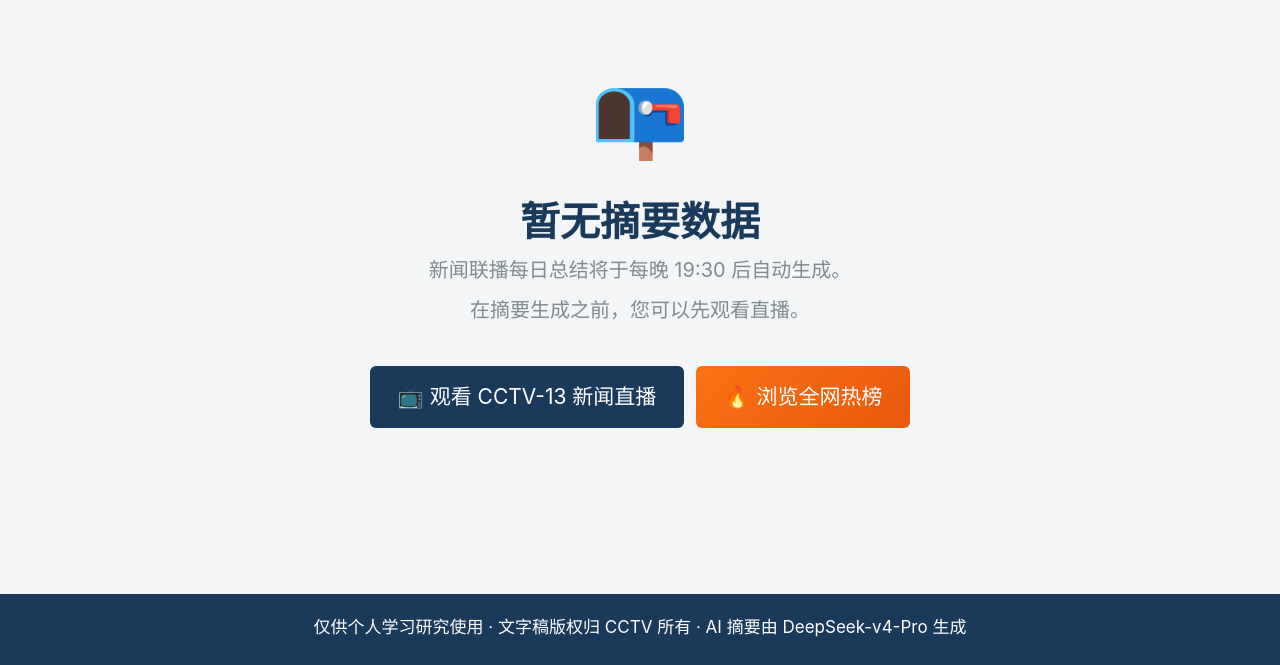
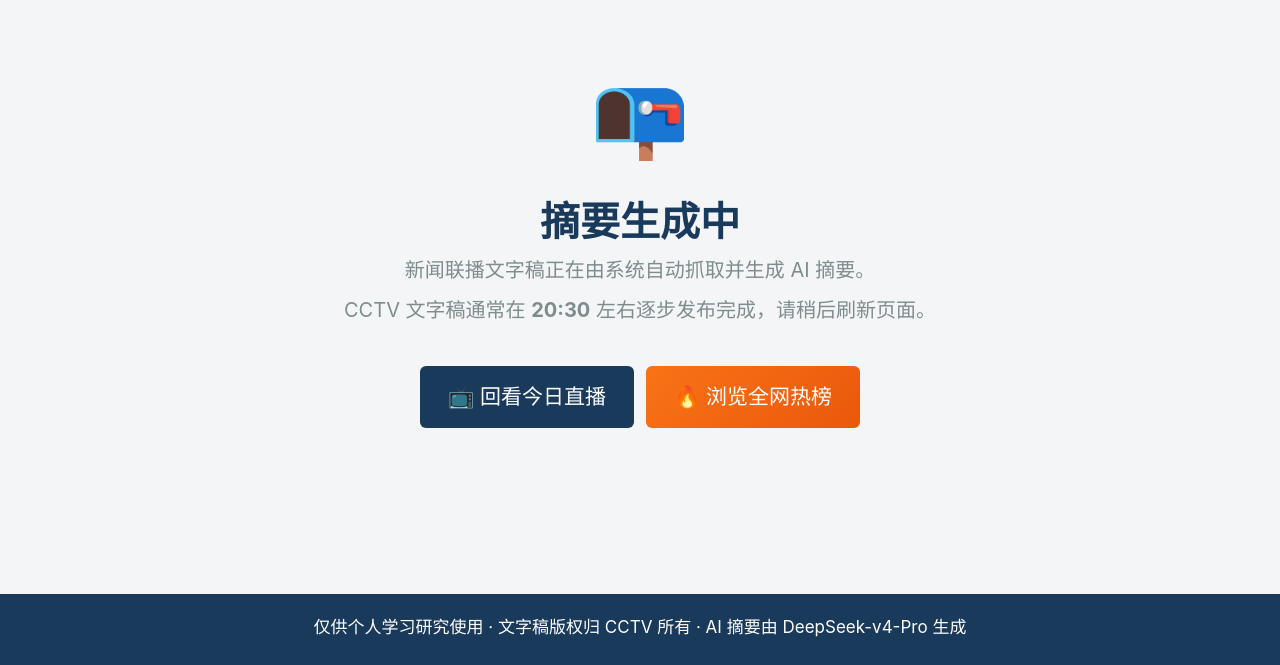
Before and after one commit to Xuanting23/xwlb-summary, a Flask app: page / in a window 1280 px wide. Shown: the part 135-800 px from the top of the page. Run offline with Flask 3, Linux system fonts and the light colour scheme; data that the repository does not hold is empty; some libraries are stand-ins or nearby versions.

Commit message:
feat: 空状态按时间段智能切换 — 19点前看直播，19点后看回放
- app.py: 首页传入 after_19 标志（北京时间 UTC+8）
- index.html 空状态分为两种场景：
  - 19:00 前：暂无摘要 + 20:30 提示 + 观看直播按钮
  - 19:00 后：摘要生成中 + 20:30 提示 + 回看今日直播按钮（自动拼当天日期）
- 两态均保留全网热榜入口

```diff
--- a/app.py
+++ b/app.py
@@ -3,7 +3,7 @@
 """
 
 import logging
-from datetime import date, datetime
+from datetime import date, datetime, timezone, timedelta
 
 from flask import Flask, jsonify, render_template, request
 
@@ -43,10 +43,20 @@ def index():
     """首页 — 仅展示今日摘要，无数据则显示空状态。"""
     latest = get_latest_summary()
     today = date.today()
+
+    # 北京时间（UTC+8）
+    beijing_now = datetime.now(timezone.utc) + timedelta(hours=8)
+    after_19 = beijing_now.hour >= 19
+
     # 最新摘要如果不是今天的，就不显示（避免跨天后展示旧闻）
     if latest and str(latest.get("date", "")) != str(today):
         latest = None
-    return render_template("index.html", summary=latest, today=today)
+    return render_template(
+        "index.html",
+        summary=latest,
+        today=today,
+        after_19=after_19,
+    )
 
 
 @app.route("/history")
--- a/templates/index.html
+++ b/templates/index.html
@@ -170,15 +170,26 @@
 
 {% else %}
 {# ====== 空状态 ====== #}
+{% set date_compact = today | string | replace('-', '') %}
 <div class="empty-state">
     <div class="empty-icon">📭</div>
+    {% if after_19 %}
+    <h1>摘要生成中</h1>
+    <p>新闻联播文字稿正在由系统自动抓取并生成 AI 摘要。</p>
+    <p class="text-muted">CCTV 文字稿通常在 <strong>20:30</strong> 左右逐步发布完成，请稍后刷新页面。</p>
+    <div class="empty-actions">
+        <a href="https://tv.cctv.com/lm/xwlb/day/{{ date_compact }}.shtml" target="_blank" rel="noopener" class="btn btn-live btn-lg">📺 回看今日直播</a>
+        <a href="https://tophub.today" target="_blank" rel="noopener" class="btn btn-hot btn-lg">🔥 浏览全网热榜</a>
+    </div>
+    {% else %}
     <h1>暂无摘要数据</h1>
     <p>新闻联播每日总结将于每晚 19:30 后自动生成。</p>
-    <p class="text-muted">在摘要生成之前，您可以先观看直播。</p>
+    <p class="text-muted">CCTV 文字稿通常在 <strong>20:30</strong> 左右发布完成，届时摘要将自动更新。</p>
     <div class="empty-actions">
         <a href="https://tv.cctv.com/live/cctv13/" target="_blank" rel="noopener" class="btn btn-live btn-lg">📺 观看 CCTV-13 新闻直播</a>
         <a href="https://tophub.today" target="_blank" rel="noopener" class="btn btn-hot btn-lg">🔥 浏览全网热榜</a>
     </div>
+    {% endif %}
 </div>
 {% endif %}
 
```
